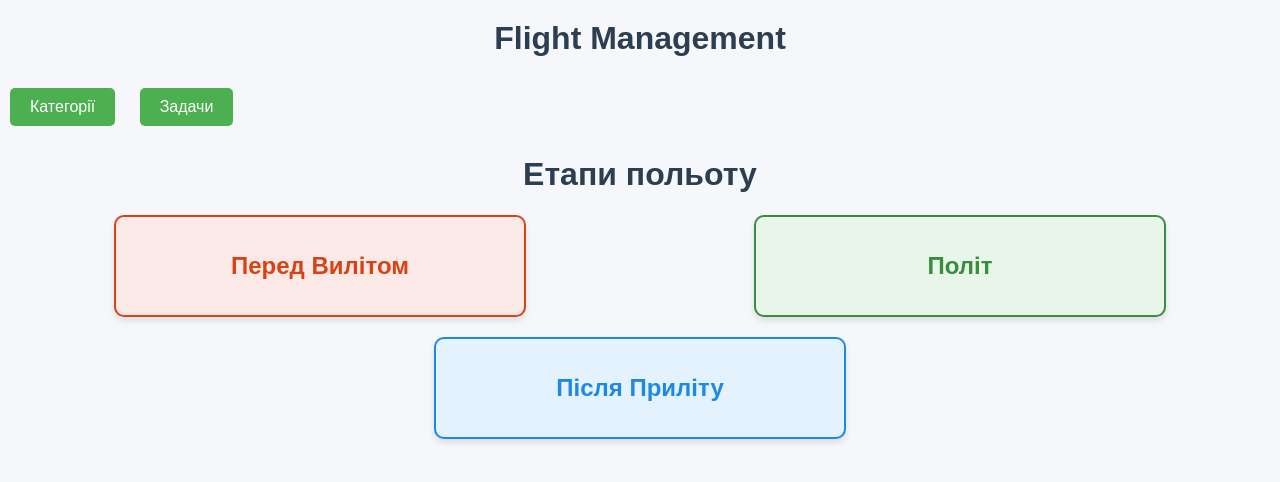
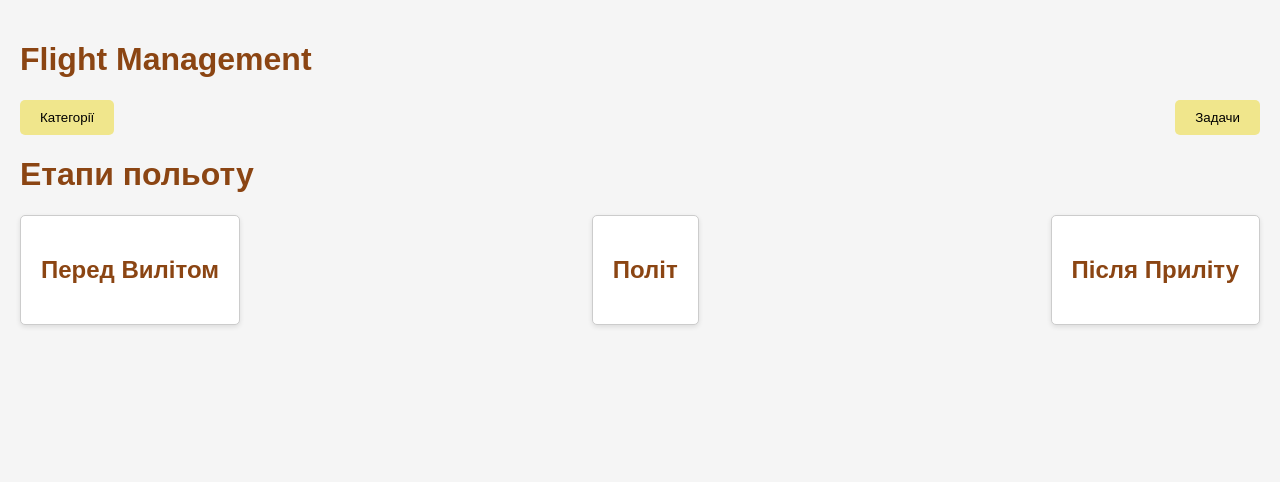
Before and after one commit to malkir23/diary, a Python web app: template backend/templates/index.html in a window 1280 px wide. Shown: the top 482 px of the page. Run offline with Jinja, Linux system fonts and the light colour scheme; the template is opened without the code that fills it, so the values that code supplies are empty.

Commit message:
fix styles

```diff
--- a/backend/static/css/u4u.css
+++ b/backend/static/css/u4u.css
@@ -1,134 +1,64 @@
 /* u4u.css */
 
-/* General Styles */
+/* Global Styles */
 body {
 	font-family: Arial, sans-serif;
+	background-color: #f5f5f5;
+	color: #333;
 	margin: 0;
-	padding: 0;
-	background-color: #f5f7fa;
-	color: #333;
+	padding: 20px;
 }
 
-h1 {
-	text-align: center;
-	margin-top: 20px;
-	font-size: 2rem;
-	color: #2c3e50;
+h1, h2 {
+	color: #8b4513; /* Warm brown */
 }
 
-h2 {
-	text-align: center;
-	font-size: 1.5rem;
-	color: #34495e;
+/* Navigation */
+.navigation {
+	display: flex;
+	justify-content: space-between;
+	margin-bottom: 20px;
 }
 
+.nav-button {
+	padding: 10px 20px;
+	background-color: #f0e68c; /* Warm yellow */
+	border: none;
+	border-radius: 5px;
+	cursor: pointer;
+	transition: background-color 0.3s ease-in-out;
+}
+
+.nav-button:hover {
+	background-color: #d4c772;
+}
+
+/* Table Container */
 .table-container {
 	display: flex;
-	justify-content: space-around;
-	flex-wrap: wrap;
-	margin: 20px auto;
-	gap: 20px;
-	padding: 0 10px;
+	justify-content: space-between;
 }
 
 .table {
-	width: 30%;
-	background-color: #ecf0f1;
-	border-radius: 10px;
-	box-shadow: 0 4px 6px rgba(0, 0, 0, 0.1);
-	padding: 15px;
-	transition: transform 0.2s ease;
-}
-
-.table:hover {
-	transform: scale(1.02);
+	border: 1px solid #ccc;
+	border-radius: 5px;
+	padding: 20px;
+	background-color: #fff;
+	box-shadow: 0 2px 5px rgba(0, 0, 0, 0.1);
 }
 
 .task-list {
 	list-style: none;
 	padding: 0;
-	margin: 0;
 }
 
 .task {
-	background-color: #e1f5fe;
-	color: #0277bd;
-	padding: 10px;
-	margin: 5px 0;
+	padding: 10px 20px;
 	border-radius: 5px;
-	cursor: grab;
-	border: 1px solid #b3e5fc;
-	transition: background-color 0.3s ease, transform 0.2s ease;
+	cursor: move;
+	transition: background-color 0.3s ease-in-out;
 }
 
 .task:hover {
-	background-color: #81d4fa;
-	transform: scale(1.02);
+	background-color: #f0e68c; /* Warm yellow */
 }
-
-.task:active {
-	cursor: grabbing;
-}
-
-.nav-button {
-	background-color: #4caf50;
-	color: white;
-	padding: 10px 20px;
-	border: none;
-	border-radius: 5px;
-	cursor: pointer;
-	font-size: 1rem;
-	transition: background-color 0.3s ease;
-	margin: 10px;
-}
-
-.nav-button:hover {
-	background-color: #388e3c;
-}
-
-/* Pre-Flight */
-#pre-flight {
-	background-color: #fbe9e7;
-	border: 2px solid #d84315;
-}
-
-#pre-flight h2 {
-	color: #d84315;
-}
-
-/* In-Flight */
-#in-flight {
-	background-color: #e8f5e9;
-	border: 2px solid #388e3c;
-}
-
-#in-flight h2 {
-	color: #388e3c;
-}
-
-/* Post-Flight */
-#post-flight {
-	background-color: #e3f2fd;
-	border: 2px solid #1e88e5;
-}
-
-#post-flight h2 {
-	color: #1e88e5;
-}
-
-/* Mobile Responsiveness */
-@media screen and (max-width: 768px) {
-	.table-container {
-			flex-direction: column;
-			align-items: center;
-	}
-
-	.table {
-			width: 90%;
-	}
-
-	.nav-button {
-			width: 90%;
-			margin: 10px auto;
-	}
-}
```
